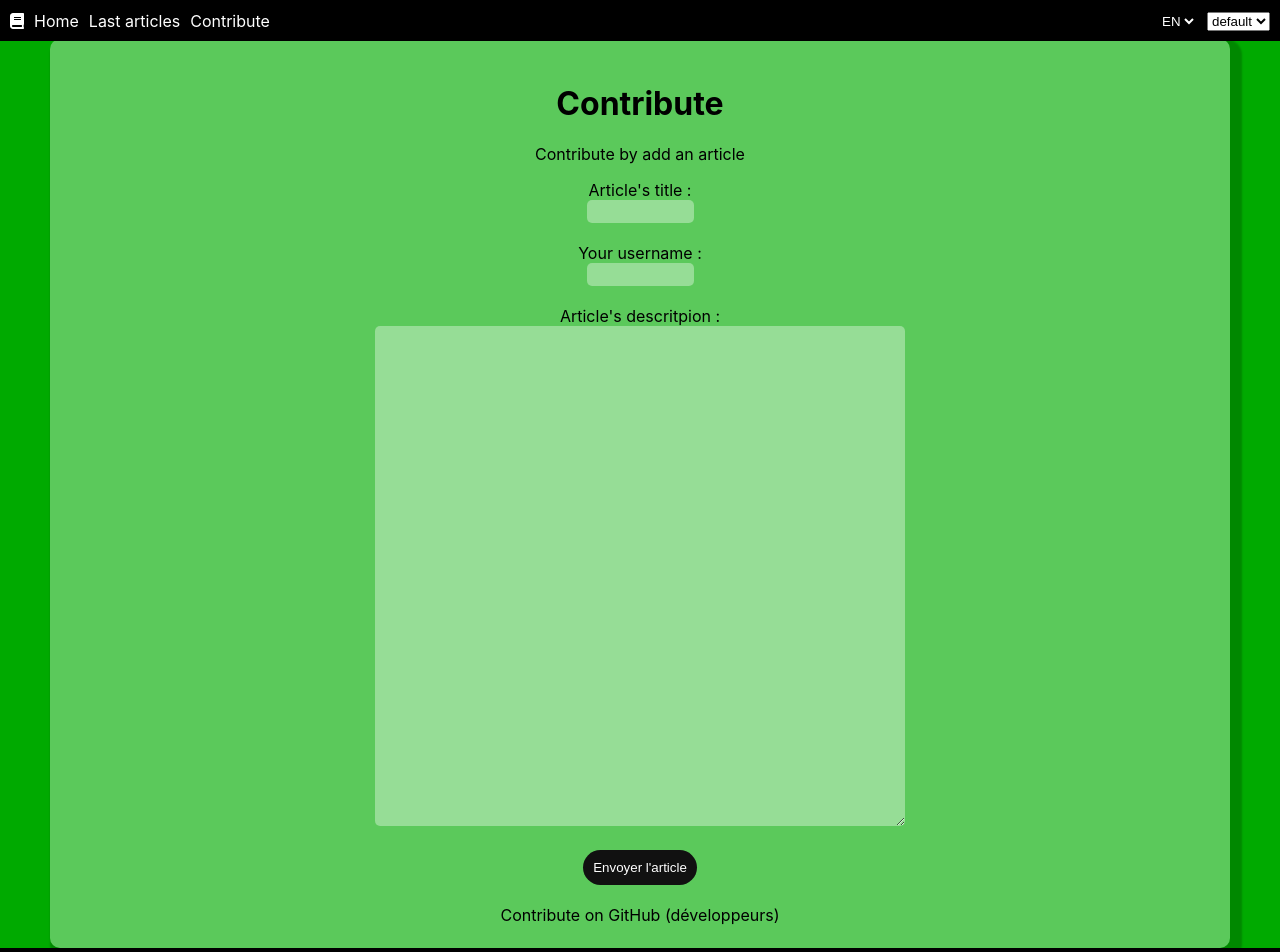
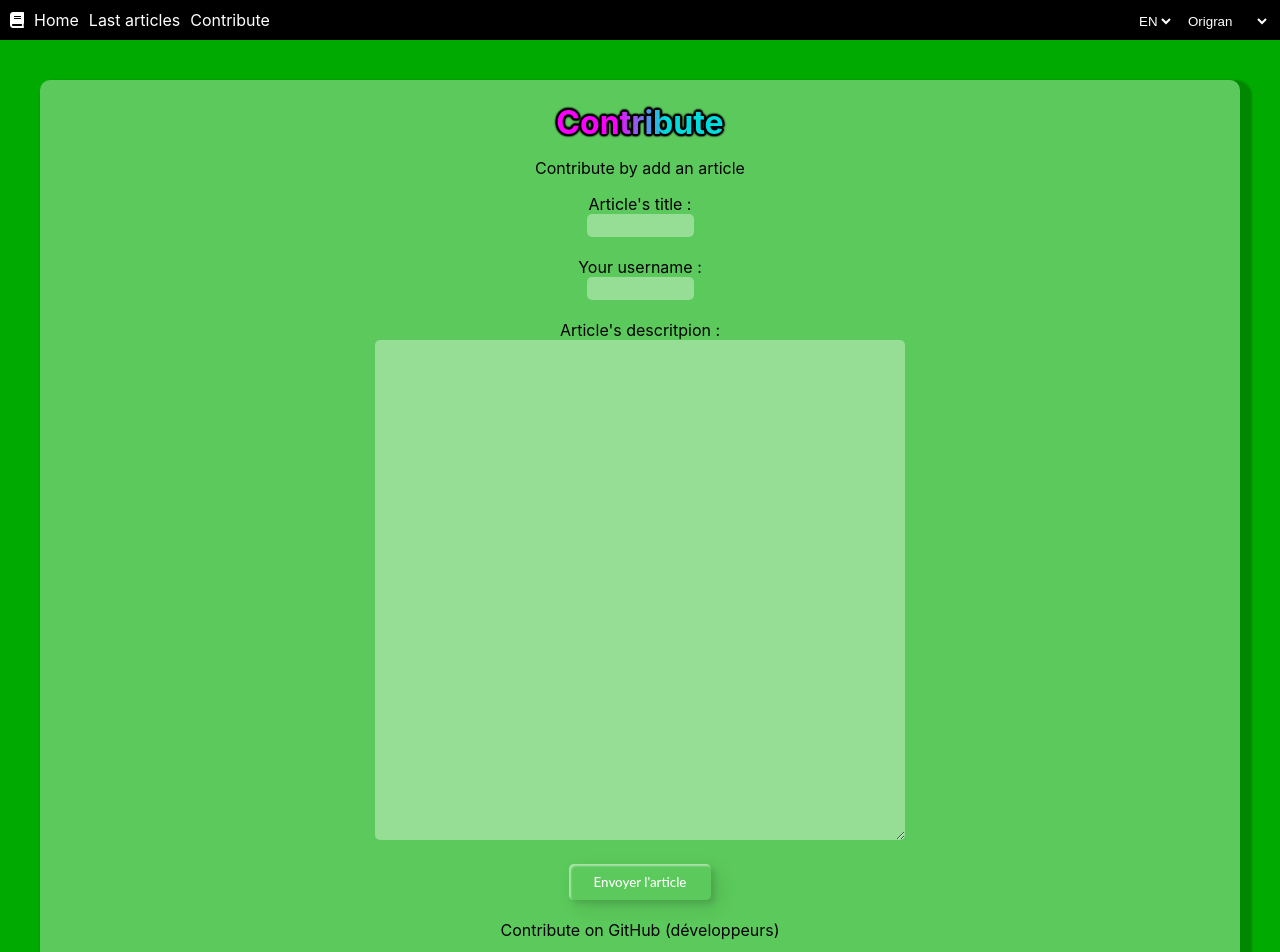
Before and after one commit to Origran-tech/lesipake, a Next.js app: page /contribute in a window 1280 px wide. Shown: the top 952 px of the page. Built offline with nearby package versions, Linux system fonts and the light colour scheme.

Commit message:
added articles and many things

```diff
--- a/components/Layout.js
+++ b/components/Layout.js
@@ -17,6 +17,7 @@ export default function Layout({ children }) {
 
   const changeTheme = (e) => {
     setBgColor(e.target.value);
+    console.log(e.target.value)
     window.localStorage.setItem("background", e.target.value);
   };
 
@@ -33,7 +34,7 @@ export default function Layout({ children }) {
 
   return (
     !isLoading && (
-      <div style={{ backgroundColor: bgColor }}>
+      <div style={{ background: bgColor }}>
         <Head>
           <title>Lesipake - Le wiki open source</title>
           <meta
@@ -64,12 +65,19 @@ export default function Layout({ children }) {
               <option value="fr">FR</option>
             </select>
 
-            <select onChange={changeTheme} value={bgColor} style={{marginLeft: '10px'}}>
-              <option value="green">default</option>
-              <option value="blue">blue</option>
+            <select
+              onChange={changeTheme}
+              value={bgColor}
+              style={{ marginLeft: "10px" }}
+              className="selectnav"
+            >
+              <option value="linear-gradient(to bottom right, #FC00FF, #00DBDE)">Origran</option>
+              <option value="linear-gradient(to bottom right, #FFAE23, #DB004D)">Fire</option>
+              <option value="linear-gradient(to bottom right, #19F0FF, #1BFF25)">Landscape</option>
+              <option value="linear-gradient(to bottom right, #521BFF, #C60BFF)">Flower</option>
             </select>
 
-            {/* <label htmlFor="color-picker" style={{ marginLeft: "10px" }}>
+            {/*<label htmlFor="color-picker" style={{ marginLeft: "10px" }}>
               thème
             </label>
             <input
@@ -84,10 +92,10 @@ export default function Layout({ children }) {
                 borderRadius: 0,
                 marginLeft: '5px'
               }}
-            /> */}
+            />*/}
           </div>
         </header>
-        <div>{children}</div>
+        <div className="main-wrapper">{children}</div>
         <footer className="common-footer">
           &copy; lesipake by origran technology
         </footer>
--- a/components/articleblock.js
+++ b/components/articleblock.js
@@ -1,8 +1,9 @@
 import Link from "next/link";
 export default function Articleblock(props) {
+  console.log(props)
   return (
     <div className="article">
-      <Link href="#">
+      <Link href={`/articles/${props.article.title}`}>
         <a>
           <h1>{props.article.title || "Champ vide"}</h1>
         </a>
--- a/package.json
+++ b/package.json
@@ -13,6 +13,7 @@
     "@fortawesome/free-solid-svg-icons": "^5.15.3",
     "@fortawesome/react-fontawesome": "^0.1.14",
     "firebase": "^8.8.0",
+    "material-icons": "^1.1.1",
     "next": "11.0.1",
     "react": "17.0.2",
     "react-dom": "17.0.2",
--- a/pages/contribute.js
+++ b/pages/contribute.js
@@ -34,6 +34,9 @@ export default function Home() {
   };
   return (
     <div className={styles.pagecontent}>
+      <Head>
+        <title>{t.contribtitle}</title>
+      </Head>
       <h1>{t.contribtitle}</h1>
       {articlePosted ? (
         <div>
@@ -86,7 +89,7 @@ export default function Home() {
               type="submit"
               value="Envoyer l'article"
               onClick={handleSubmitForm}
-              className="btn"
+              className="btn btnsend"
             />
           </form>
         </>
--- a/pages/index.js
+++ b/pages/index.js
@@ -16,6 +16,7 @@ export default function Home() {
         <title>{t.title}</title>
       </Head>
       <h1>{t.title}</h1>
+      <img src="/logo.png" className="logo"></img>
       {/*<table>
         <tbody>
           <tr>
--- a/styles/Home.module.css
+++ b/styles/Home.module.css
@@ -123,7 +123,7 @@
   border: 3px solid rgba(0, 0, 0, 0);
   border-radius: 10px;
   padding: 20px 20px;
-  margin: 39.2px 50px 0;
+  margin: 0 40px;
   min-height: calc(100vh - 77px);
   background-color: rgba(255, 255, 255, 0.356);
   box-shadow: 6px 6px 2px 6px rgba(0, 0, 0, 0.2);
--- a/styles/globals.css
+++ b/styles/globals.css
@@ -1,4 +1,3 @@
-
 html,
 body {
   padding: 0;
@@ -34,6 +33,7 @@ a {
   display: flex;
   align-items: center;
   justify-content: space-between;
+  z-index: 10;
 }
 .common-header a {
   margin-left: 10px;
@@ -118,23 +118,83 @@ textarea:focus {
   display: -webkit-box !important;
   -webkit-line-clamp: 8;
   -webkit-box-orient: vertical;
-  white-space: normal;
+  white-space: pre-wrap;
 }
 .btn {
-  margin: 0 auto;
-  background-color: #111;
-  border-radius: 20px;
-  padding: 10px;
-  width: auto;
-  color: white;
+  display: flex;
+  align-items: center;
+  color: #fff;
+  border-radius: 5px;
+  padding: 10px 25px;
+  font-family: 'Lato', sans-serif;
+  font-weight: 500;
+  background: transparent;
+  cursor: pointer;
+  transition: all 0.3s ease;
+  position: relative;
+   box-shadow:inset 2px 2px 2px 0px rgba(255,255,255,.5),
+   7px 7px 20px 0px rgba(0,0,0,.1),
+   4px 4px 5px 0px rgba(0,0,0,.1);
+  outline: none;
   border: none;
-  transform: translateY(0px);
-  transition: transform 200ms;
+}
+.btn:before {
+  height: 0%;
+  width: 2px;
 }
 .btn:hover {
-  transform: scale(1.1);
+  box-shadow:  4px 4px 6px 0 rgba(255,255,255,.5),
+              -4px -4px 6px 0 rgba(116, 125, 136, .5),
+    inset -4px -4px 6px 0 rgba(255,255,255,.2),
+    inset 4px 4px 6px 0 rgba(0, 0, 0, .4);
+}
+.btnsend{
+  margin: 0 auto;
 }
 textarea {
   width: 530px;
   height: 500px;
 }
+.main-wrapper {
+  padding: 80.2px 0 40px 0;
+}
+::selection {
+  background-color: rgb(255, 255, 255);
+  -webkit-text-fill-color: black;
+}
+h1 {
+  background: #fc00ff;
+  background: -webkit-linear-gradient(to right, #fc00ff 35%, #00dbde 65%);
+  background: -moz-linear-gradient(to right, #fc00ff 35%, #00dbde 65%);
+  background: linear-gradient(to right, #fc00ff 35%, #00dbde 65%);
+  -webkit-background-clip: text;
+  -webkit-text-fill-color: transparent;
+  background-clip: text;
+  display: inline-block;
+  margin: 0 auto;
+  filter: drop-shadow(0 0 1px #000) drop-shadow(1px 1px 0 #000)
+    drop-shadow(-1px 1px 0 #000) drop-shadow(1px -1px 0 #000)
+    drop-shadow(-1px -1px 0 #000);
+}
+.articlecontent {
+  padding: 0 60px;
+  text-align: justify;
+  white-space: pre-wrap;
+}
+.navbar{
+  border: 3px solid rgba(0, 0, 0, 0);
+  border-radius: 10px;
+  padding: 20px 20px;
+  margin: 20px 40px;
+  background-color: rgba(255, 255, 255, 0.356);
+  box-shadow: 6px 6px 2px 6px rgba(0, 0, 0, 0.2);
+  display: flex;
+  justify-content: space-between;
+}
+.logo{
+  width: 100%;
+  max-width: 500px;
+  margin: 0 auto;
+  display: block;
+  margin-top: 20px;
+}
```
Also changed, not shown: pages/articles/[articleid].js (added, +51 -0 lines), pages/articles/index.js (renamed from pages/articles.js, +5 -5 lines), public/logo.png (added), 1 other file (tests, documents, lock files or other folders).
